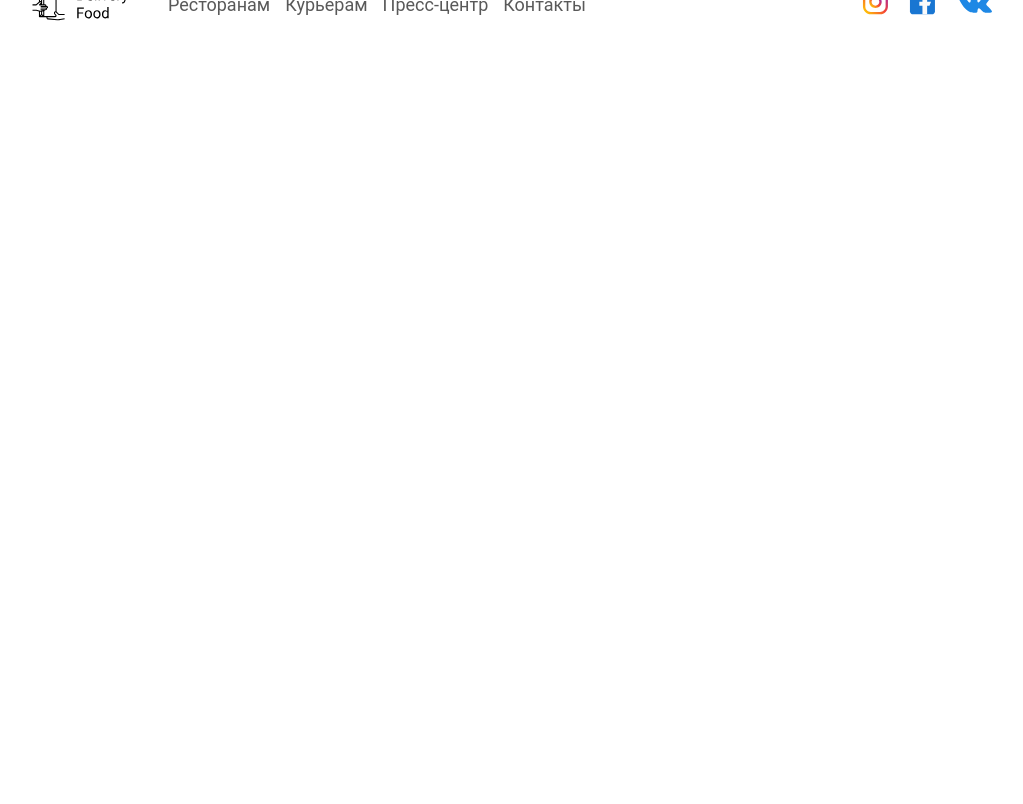
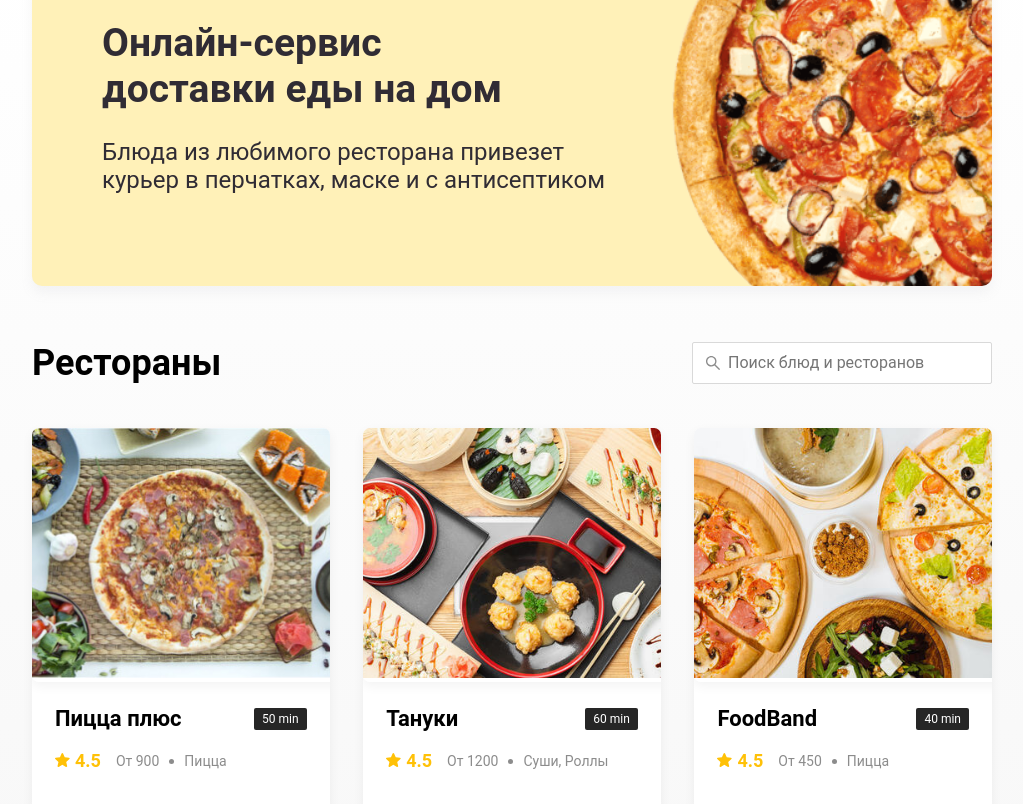
Before and after one commit to Imanagement/VueTR, a Vue app in the folder delievery-food/: page / in a window 1280 px wide. Shown: the part 200-1004 px from the top of the page, without its empty margins (128-1151 px from the left). Before the commit the page ends 800 px from the top, so only its background shows below. Built offline with nearby package versions, Linux system fonts and the light colour scheme.

Commit message:
Restaraunt card component

```diff
--- /dev/null
+++ b/delievery-food/src/components/RestaurantCardItem.vue
@@ -0,0 +1,32 @@
+<script setup>
+import {defineProps, ref} from "vue"
+
+const props = defineProps(['item'])
+const item = ref(props.item)
+const getItemImage = () => require("@/assets/img/" + item.value.image)
+
+</script>
+<template>
+  <div class="card">
+    <a class="card card-restaurant">
+      <img :src="getItemImage()" alt="image" class="card-image" />
+      <div class="card-text">
+        <div class="card-heading">
+          <h3 class="card-title">{{ item.title }}</h3>
+          <span class="card-tag tag">{{ item.delieveryTime }} min</span>
+        </div>
+        <!-- /.card-heading -->
+        <div class="card-info">
+          <div class="rating">
+            {{ item.rating }}
+          </div>
+          <div class="price">От {{ item.price }}</div>
+          <div class="category">{{ item.category.title }}</div>
+        </div>
+        <!-- /.card-info -->
+      </div>
+      <!-- /.card-text -->
+    </a>
+    <!-- /.card -->
+  </div>
+</template>
--- /dev/null
+++ b/delievery-food/src/data.js
@@ -0,0 +1,74 @@
+export const restaurants = [
+    {
+        id: 1,
+        title: "Пицца плюс",
+        delieveryTime: 50,
+        rating: "4.5",
+        price: "900",
+        category: {
+            id: 1,
+            title: "Пицца"
+        },
+        image: "pizza-plus/preview.jpg"
+    },
+    {
+        id: 2,
+        title: "Тануки",
+        delieveryTime: 60,
+        rating: "4.5",
+        price: "1200",
+        category: {
+            id: 2,
+            title: "Суши, Роллы",
+        },
+        image: "tanuki/preview.jpg"
+    },
+    {
+        id: 3,
+        title: "FoodBand",
+        delieveryTime: 40,
+        rating: "4.5",
+        price: "450",
+        category: {
+            id: 1,
+            title: "Пицца"
+        },
+        image: "food-band/preview.jpg"
+    },
+    {
+        id: 4,
+        title: "Палки скалки",
+        delieveryTime: 55,
+        rating: "4.5",
+        price: "500",
+        category: {
+            id: 1,
+            title: "Пицца"
+        },
+        image: "palki-skalki/preview.jpg"
+    },
+    {
+        id: 5,
+        title: "Гуси Лебеди",
+        delieveryTime: 75,
+        rating: "4.5",
+        price: "1000",
+        category: {
+            id: 3,
+            title: "Русская кухня"
+        },
+        image: "gusi-lebedi/preview.jpg"
+    },
+    {
+        id: 6,
+        title: "PizzaBurger",
+        delieveryTime: 45,
+        rating: "4.5",
+        price: "700",
+        category: {
+            id: 1,
+            title: "Пицца"
+        },
+        image: "pizza-burger/preview.jpg"
+    },
+]
--- a/delievery-food/src/views/HomeView.vue
+++ b/delievery-food/src/views/HomeView.vue
@@ -1,5 +1,37 @@
+<script setup>
+import { computed } from 'vue'
+import { restaurants } from '@/data'
+import RestaurantCardItem from '@/components/RestaurantCardItem.vue'
+const getRestaurants = computed(() => {
+  return restaurants
+})
+</script>
 <template>
-  <div class="container"></div>
+  <main class="main">
+		<div class="container">
+			<section class="container-promo">
+				<section class="promo pizza">
+					<h1 class="promo-title">Онлайн-сервис <br />доставки еды на дом</h1>
+					<p class="promo-text">
+						Блюда из любимого ресторана привезет курьер в перчатках, маске и с антисептиком
+					</p>
+				</section>
+			</section>
+			<section class="restaurants">
+				<div class="section-heading">
+					<h2 class="section-title">Рестораны</h2>
+					<label class="search">
+						<input type="text" class="input input-search" placeholder="Поиск блюд и ресторанов" />
+					</label>
+				</div>
+				<div class="cards cards-restaurants">
+          <restaurant-card-item v-for="item in getRestaurants" :key="item.id" :item="item"/>
+				</div>
+				<!-- /.cards -->
+			</section>
+		</div>
+		<!-- /.container -->
+</main>
 </template>
 
 <script>
```
Also changed, not shown: delievery-food/src/components/ProductCardItem.vue (added).
